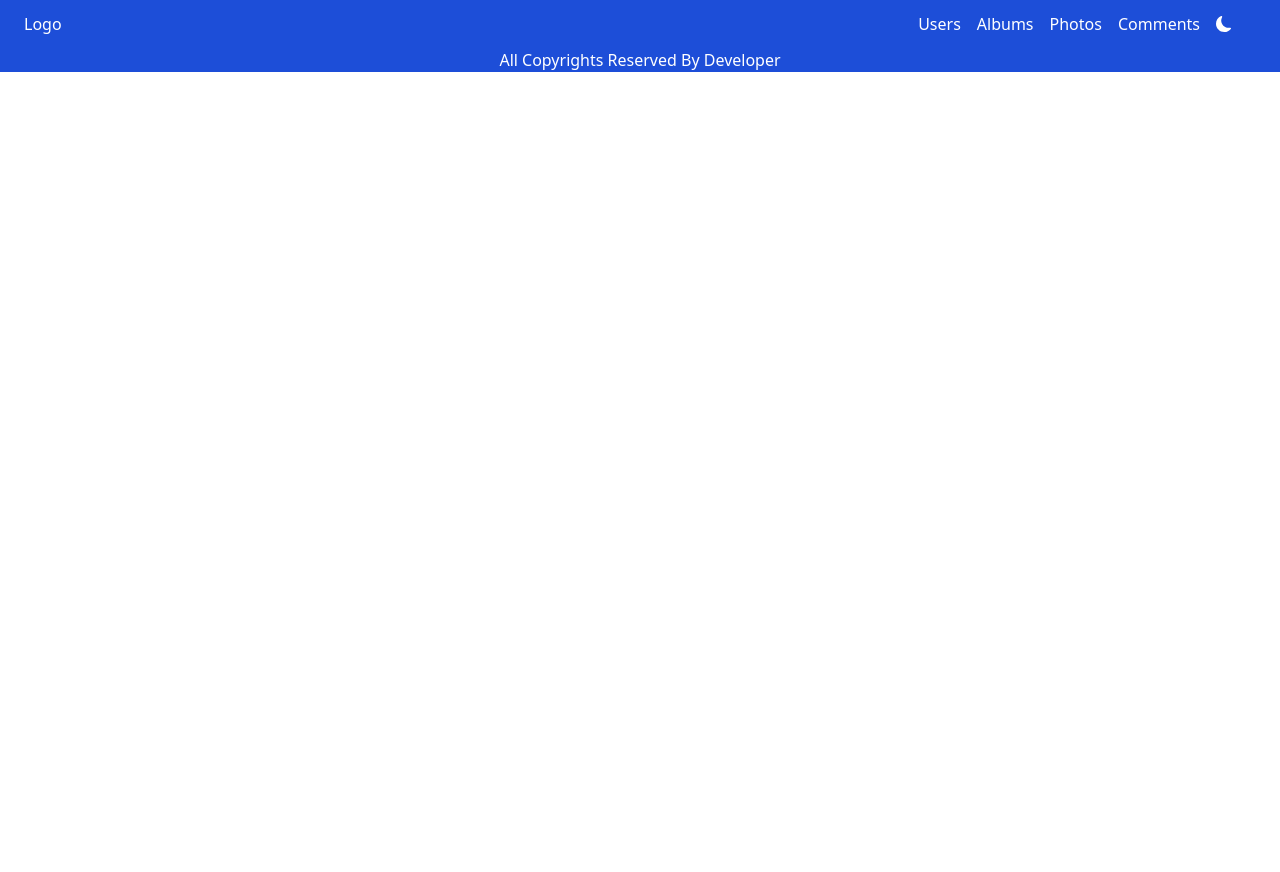
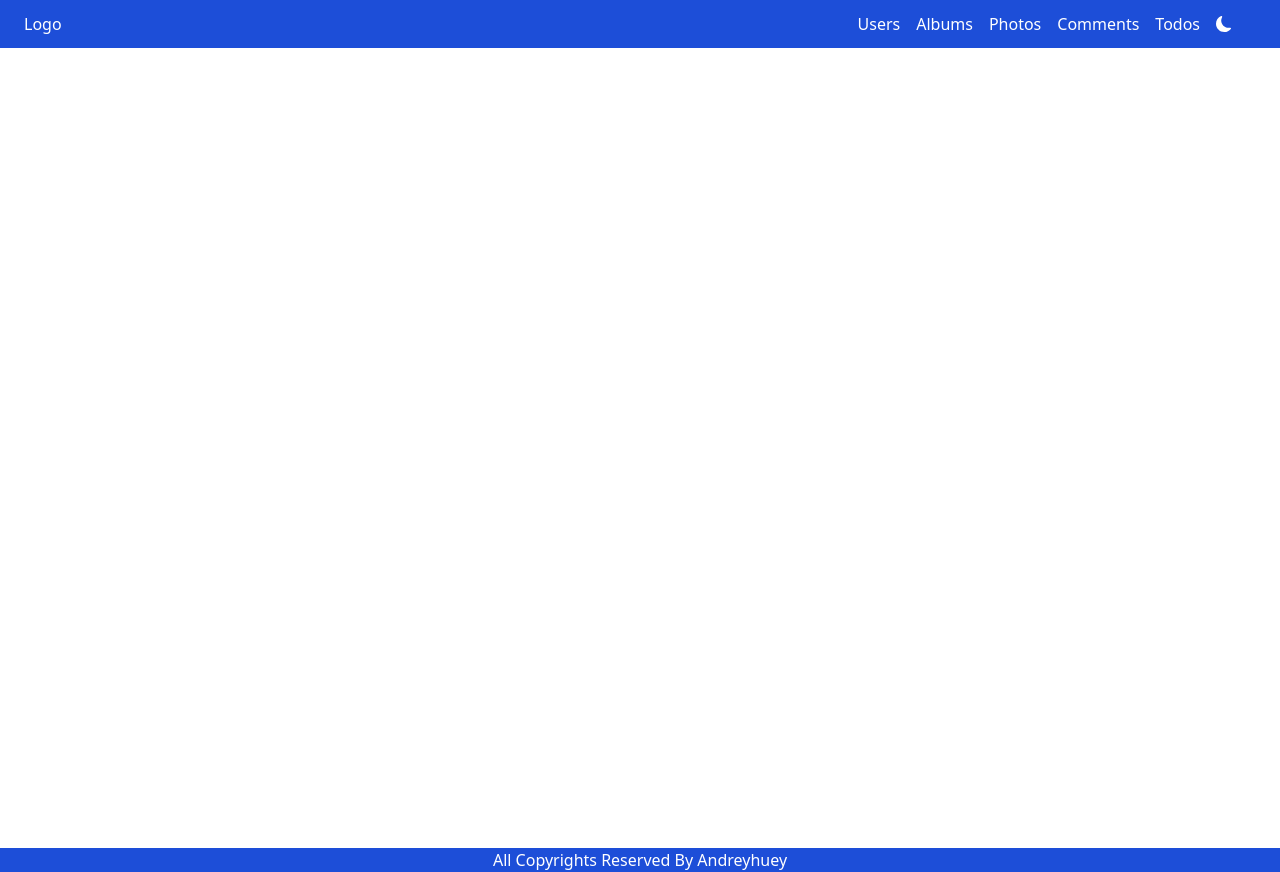
Before and after one commit to Andreyhuey/jsonplaceholder-app, a React (Create React App) app: page /todos in a window 1280 px wide. Before the commit the page ends 800 px from the top, so only its background shows below. Built offline with nearby package versions, Linux system fonts and the light colour scheme.

Commit message:
app structuring

```diff
--- a/src/App.js
+++ b/src/App.js
@@ -1,6 +1,6 @@
 import React from "react";
 import { Nav, Footer } from "./components";
-import { Home, Users, UserID, Albums, Photos, Comments } from "./pages";
+import { Home, Users, UserID, Albums, Photos, Comments, Todos } from "./pages";
 import { Route, Routes } from "react-router-dom";
 
 function App() {
@@ -15,6 +15,7 @@ function App() {
           <Route exact path="/albums" element={<Albums />} />
           <Route exact path="/photos" element={<Photos />} />
           <Route exact path="/comments" element={<Comments />} />
+          <Route exact path="/todos" element={<Todos />} />
         </Routes>
       </div>
       <Footer />
--- a/src/components/Footer.jsx
+++ b/src/components/Footer.jsx
@@ -1,9 +1,17 @@
 import React from "react";
 
-export default function Footer(){
-
-    return(
-        <div className="text-center text-white w-auto bg-blue-700 ">All Copyrights Reserved By <a target="_blank" href="https://github.com/andreyhuey" className=" text-bla
-        ">Developer</a></div>
-    )
+export default function Footer() {
+  return (
+    <div className="text-center text-white w-auto bg-blue-700 dark:bg-black">
+      All Copyrights Reserved By{" "}
+      <a
+        target="_blank"
+        href="https://github.com/andreyhuey"
+        className=" text-bla
+        "
+      >
+        Andreyhuey
+      </a>
+    </div>
+  );
 }
--- a/src/components/Nav.jsx
+++ b/src/components/Nav.jsx
@@ -47,6 +47,9 @@ export default function Nav() {
           <li>
             <Link to="/comments">Comments</Link>
           </li>
+          <li>
+            <Link to="/todos">Todos</Link>
+          </li>
           <button
             className="gap-4 mt-1 flex justify-between"
             onClick={handleThemeSwitch}
--- a/src/pages/Albums.jsx
+++ b/src/pages/Albums.jsx
@@ -20,5 +20,5 @@ export default function Albums() {
     FetchAlbums();
   }, []);
 
-  return <div className="h-screen dark:bg-black"></div>;
+  return <div className="h-screen dark:bg-slate-900"></div>;
 }
--- a/src/pages/Comments.jsx
+++ b/src/pages/Comments.jsx
@@ -1,3 +1,7 @@
-export default function Comments(){
-
+export default function Comments() {
+  return (
+    <>
+      <div className="h-screen dark:bg-slate-900"></div>
+    </>
+  );
 }
--- a/src/pages/Photos.jsx
+++ b/src/pages/Photos.jsx
@@ -21,12 +21,12 @@ export default function Photos() {
   }, []);
 
   return (
-    <>
+    <div className="dark:bg-slate-900 h-screen">
       {Photos.map((Photos) => (
         <div key={Photos.id}>
           <img src={Photos.thumbnailUrl} />
         </div>
       ))}
-    </>
+    </div>
   );
 }
--- /dev/null
+++ b/src/pages/Todos.jsx
@@ -0,0 +1,3 @@
+export default function Todos() {
+  return <div className="h-screen dark:bg-slate-900"></div>;
+}
--- a/src/pages/Users.jsx
+++ b/src/pages/Users.jsx
@@ -4,23 +4,26 @@ import { BeatLoader } from "react-spinners";
 
 export default function Users() {
   const [Users, setUsers] = useState([]);
-  const [loading, setLoading] = useState(true);
+  const [isLoading, setLoading] = useState(true);
 
   useEffect(() => {
-    function FetchUsers() {
+    async function FetchUsers() {
       setLoading(true);
       fetch(`https://jsonplaceholder.typicode.com/users`)
         .then((response) => response.json())
         .then((json) => {
           setUsers(json);
+          setLoading(false);
           console.log(json);
+        })
+        .catch((err) => {
+          console.log(err.message);
         });
-      setLoading(false);
     }
     FetchUsers();
   }, []);
 
-  if (loading)
+  if (isLoading)
     return (
       <div className=" text-5xl flex items-center justify-center h-screen dark:bg-black dark:text-white">
         <BeatLoader
@@ -33,7 +36,8 @@ export default function Users() {
     );
 
   return (
-    <div className="h-auto  dark:text-grey-100 bg-white dark:bg-slate-900 px-4 md:px-8 lg:px-12">
+    <div className="vh-screen dark:text-grey-100 bg-zinc-300 dark:bg-slate-900 px-4 md:px-8 lg:px-12 py-3">
+      <div>{isLoading}</div>
       <h1 className="font-mono text-5xl text-center py-4 dark:text-zinc-400">
         Users
       </h1>
--- a/src/pages/index.jsx
+++ b/src/pages/index.jsx
@@ -4,3 +4,4 @@ export { default as UserID } from "./UserID.jsx";
 export { default as Albums } from "./Albums.jsx";
 export { default as Comments } from "./Comments.jsx";
 export { default as Photos } from "./Photos.jsx";
+export { default as Todos } from "./Todos.jsx";
```
